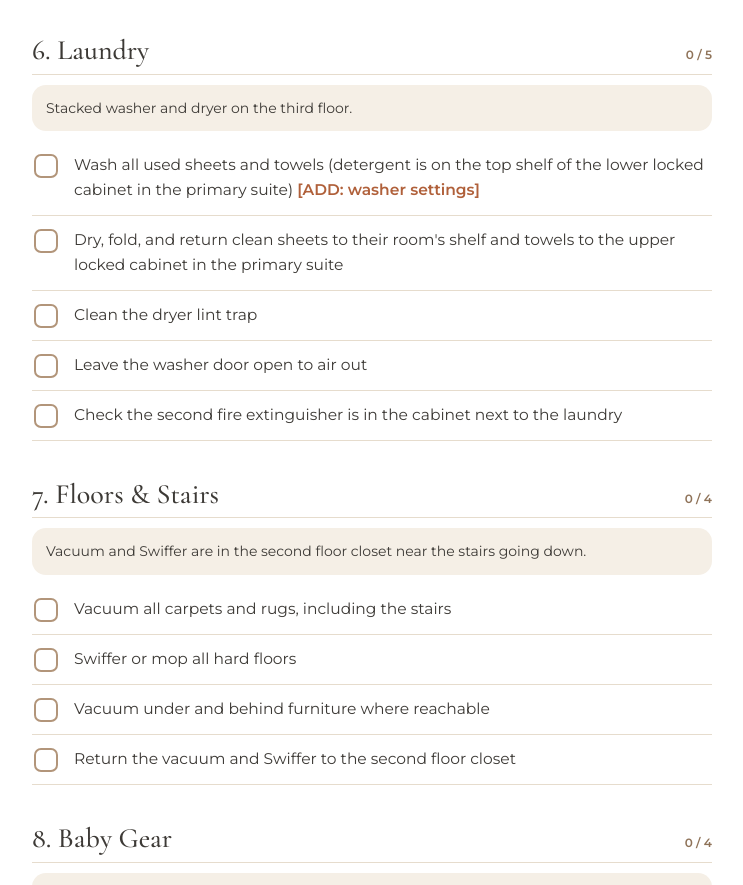
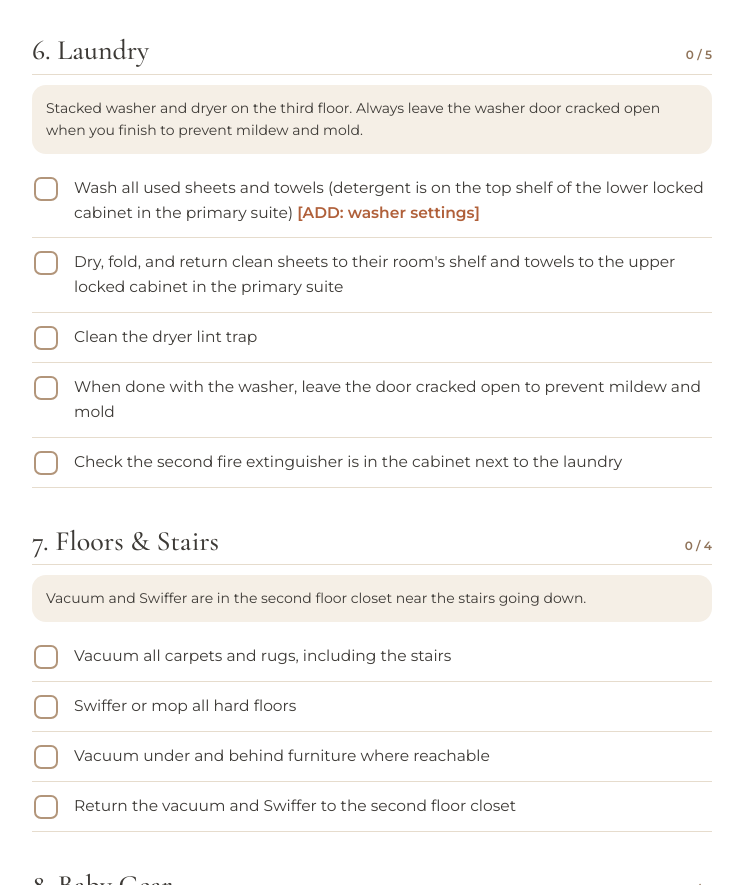
Before and after one commit to goldenhillguide/goldenhillguide.github.io, a plain HTML site: page cleaners/index.html in a window 1280 px wide. Shown: the part 7948-8833 px from the top of the page, without its empty margins (268-1011 px from the left). Drawn offline with nearby package versions, Linux system fonts and the light colour scheme.

Commit message:
Cleaner guide: leave washer door cracked
Co-Authored-By: Claude Opus 5.5 <noreply@anthropic.com>
Claude-Session: https://claude.ai/code/session_01TvT8iKr4dTzkEDMhM2WXM5

```diff
--- a/cleaners/index.html
+++ b/cleaners/index.html
@@ -166,11 +166,11 @@ const GUIDE=[
   'Wipe the powder room vanity and mirror',
   'Empty bathroom trash cans and replace liners',
   'Mop bathroom floors']},
- {id:'laundry',title:'6. Laundry',icon:'shirt',note:'Stacked washer and dryer on the third floor.',items:[
+ {id:'laundry',title:'6. Laundry',icon:'shirt',note:'Stacked washer and dryer on the third floor. Always leave the washer door cracked open when you finish to prevent mildew and mold.',items:[
   'Wash all used sheets and towels (detergent is on the top shelf of the lower locked cabinet in the primary suite) [ADD: washer settings]',
   'Dry, fold, and return clean sheets to their room\'s shelf and towels to the upper locked cabinet in the primary suite',
   'Clean the dryer lint trap',
-  'Leave the washer door open to air out',
+  'When done with the washer, leave the door cracked open to prevent mildew and mold',
   'Check the second fire extinguisher is in the cabinet next to the laundry']},
  {id:'floors',title:'7. Floors & Stairs',icon:'brush',note:'Vacuum and Swiffer are in the second floor closet near the stairs going down.',items:[
   'Vacuum all carpets and rugs, including the stairs',
```
